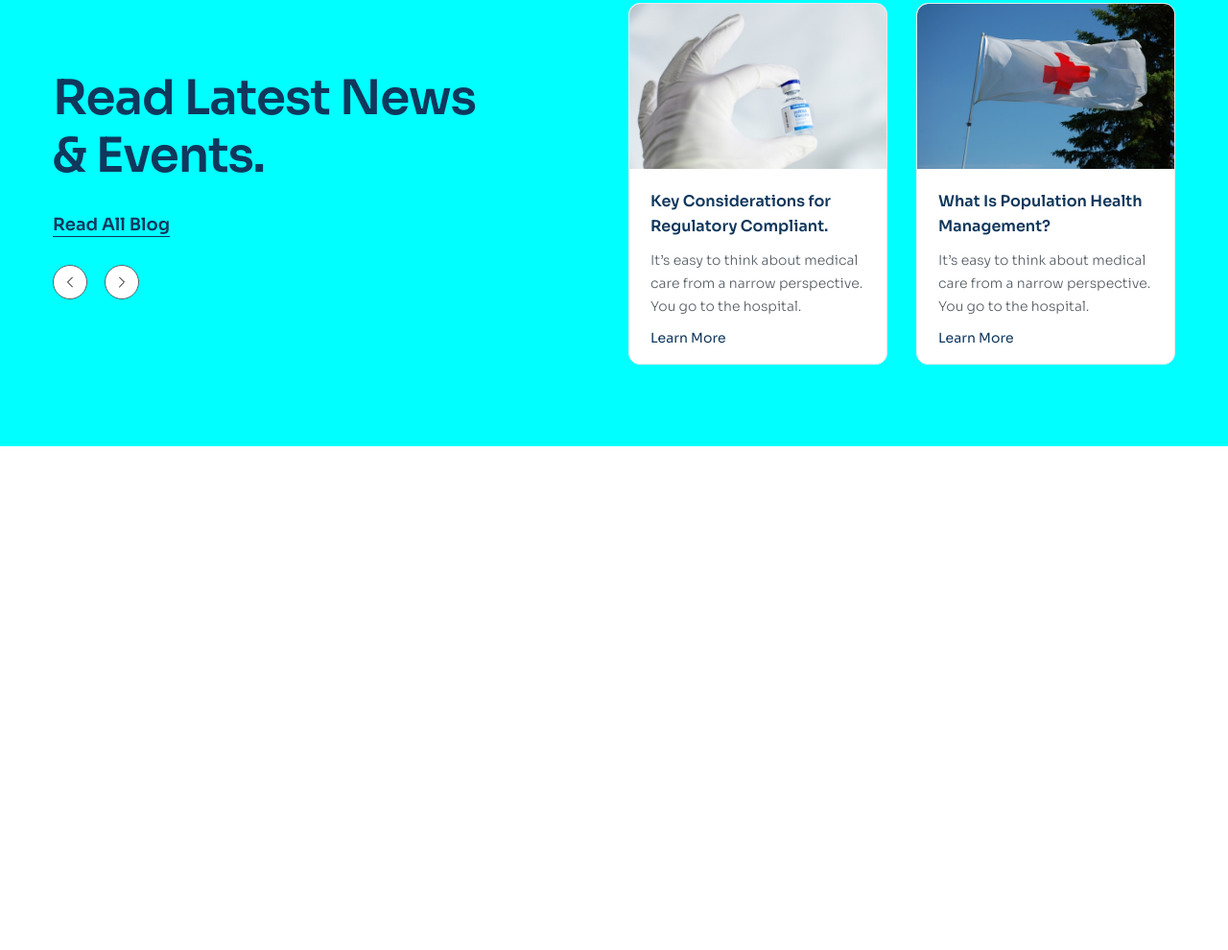
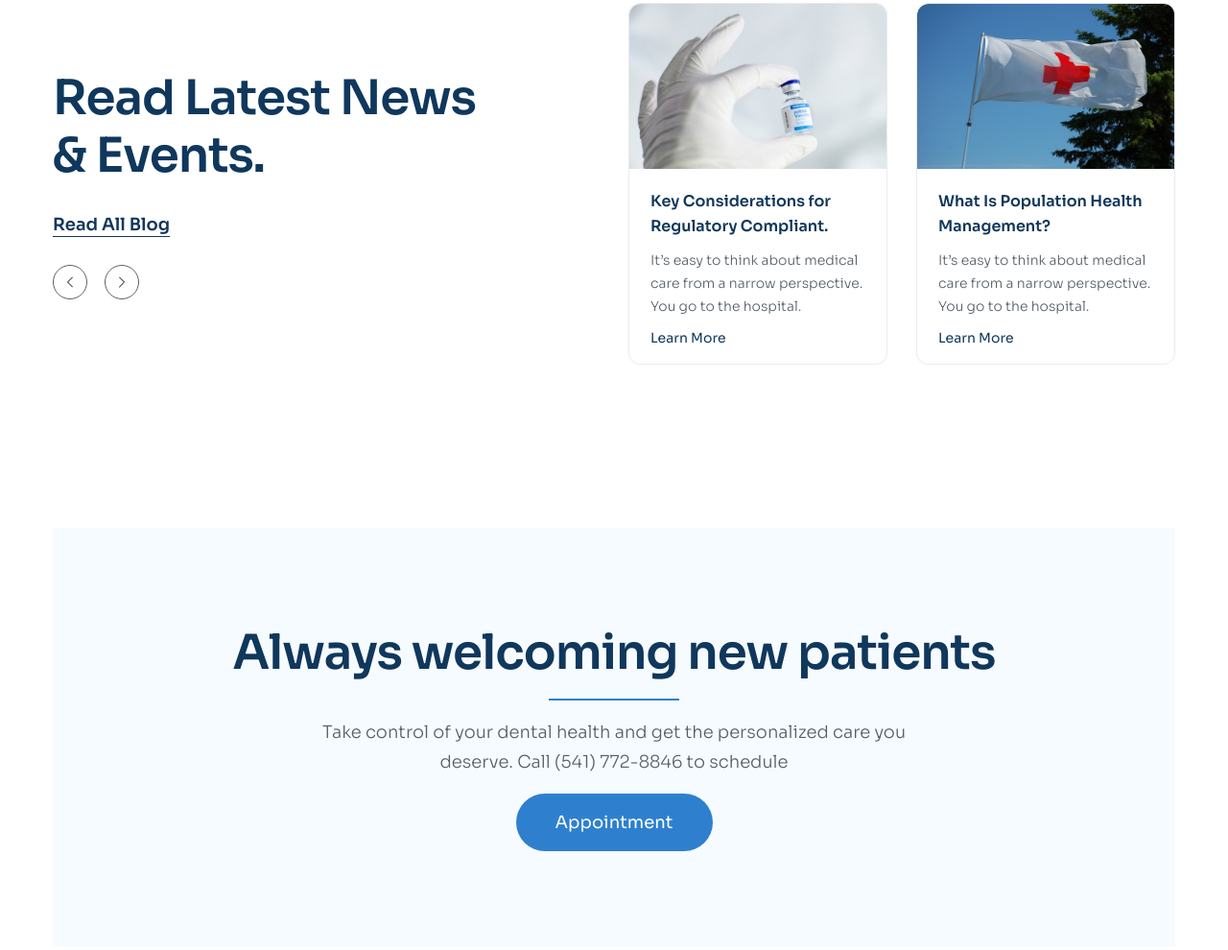
Before and after one commit to QuocTien159/Figma-to-HTML-3, a plain HTML site: page index.html in a window 1280 px wide. Shown: the part 5132-6122 px from the top of the page at 96% size. Drawn offline with Linux system fonts and the light colour scheme.

Commit message:
làm appointment

```diff
--- a/assets/css/style.css
+++ b/assets/css/style.css
@@ -505,7 +505,6 @@ a {
 /* ============================== blog ========================================== */
 .blog {
   padding: 85px 0;
-  background-color: cyan;
 }
 
 .blog__inner {
@@ -596,3 +595,32 @@ a {
 .blog-item__more:hover {
   color: #2e80ce;
 }
+
+/* ============================== blog ========================================== */
+.appointment {
+  margin: 85px 0;
+}
+
+.appointment__inner {
+  padding: 100px 178px;
+  background-color: #f6fbff;
+  text-align: center;
+}
+
+.appointment__heading::after {
+  content: "";
+  display: block;
+  width: 136px;
+  height: 2px;
+  background-color: #2e80ce;
+  margin: 18px auto 0;
+}
+
+.appointment__desc {
+  margin: 18px auto 0;
+  max-width: 617px;
+}
+
+.appointment__btn {
+  margin-top: 18px;
+}
--- a/index.html
+++ b/index.html
@@ -597,6 +597,22 @@
           </div>
         </div>
       </section>
+
+      <!-- appointment -->
+      <section class="appointment">
+        <div class="container">
+          <div class="appointment__inner">
+            <h2 class="section-heading appointment__heading">
+              Always welcoming new patients
+            </h2>
+            <p class="section-desc appointment__desc">
+              Take control of your dental health and get the personalized care
+              you deserve. Call (541) 772-8846 to schedule
+            </p>
+            <a href="#!" class="btn appointment__btn">Appointment</a>
+          </div>
+        </div>
+      </section>
     </main>
   </body>
 </html>
```
